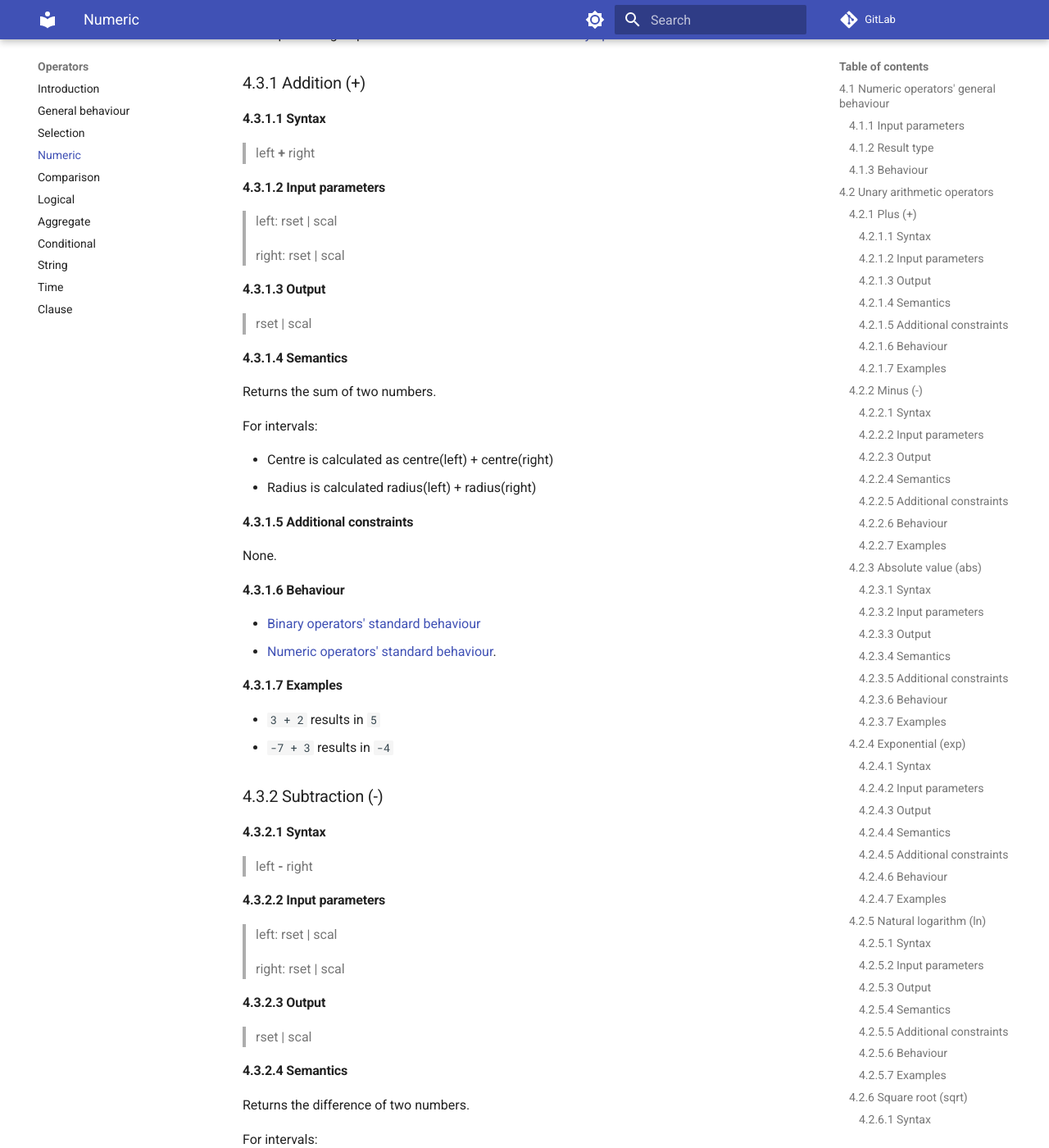
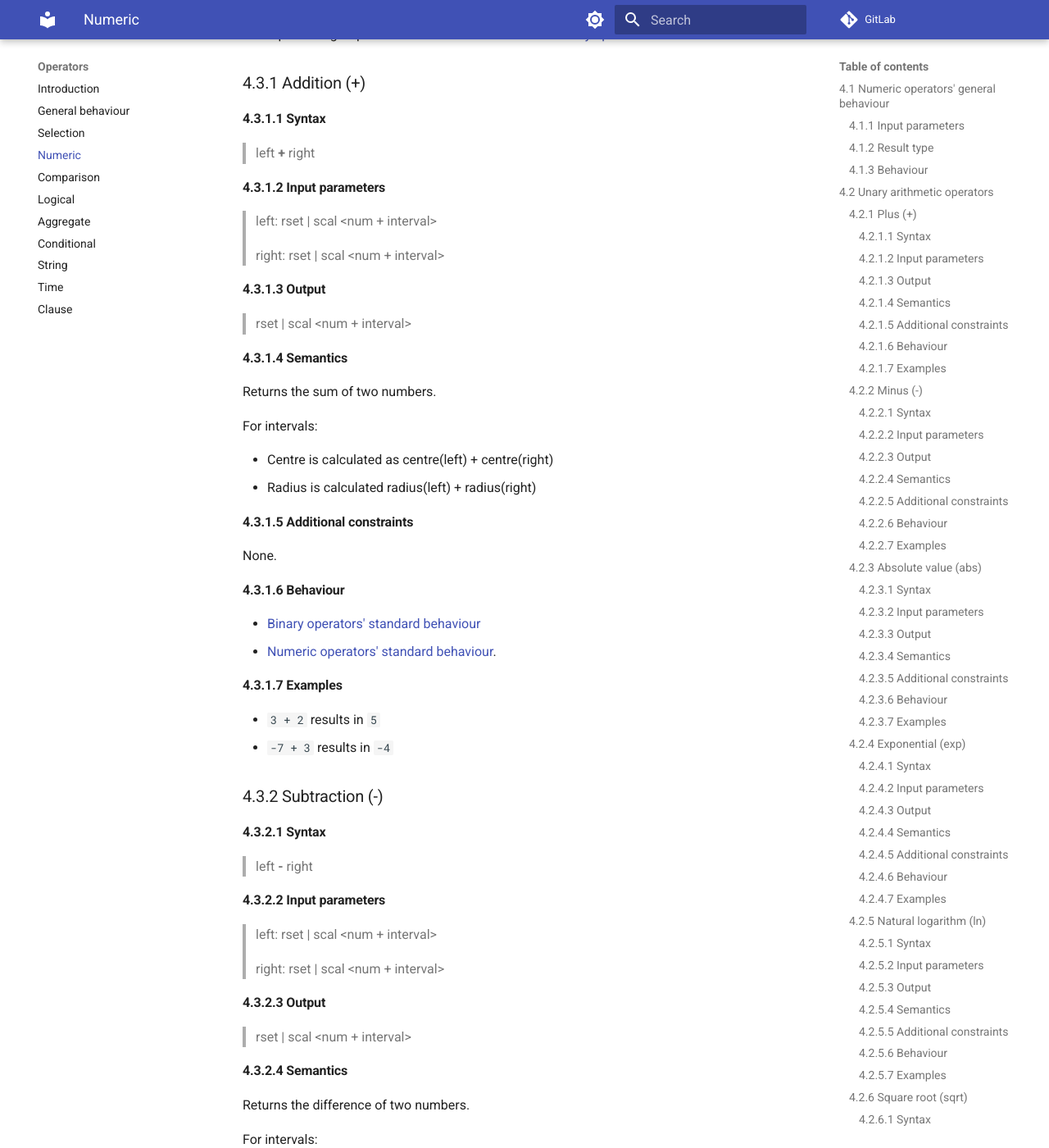
Before and after one commit to antonio-olleros/dpm-docs, an MkDocs documentation site: the page built from docs/operators/04-numeric-operators.md, in a window 1280 px wide and 1400 px high, scrolled down 6195 px. Shown: the whole window at 82% size. Built offline with MkDocs 1.6.1 and Material for MkDocs 9.7.7, drawn with Linux system fonts in a browser that asks for light colours; comment, search, counter and statistics services are not loaded; some of the changed text lies outside the part shown.

Commit message:
Reviewed scaping

```diff
--- a/docs/operators/04-numeric-operators.md
+++ b/docs/operators/04-numeric-operators.md
@@ -31,11 +31,11 @@
 
 #### 4.2.1.2 Input parameters
 
-> Op: rset | scal <num + interval>
+> Op: rset | scal <num + interval\>
 
 #### 4.2.1.3 Output
 
-> rset | scal \<num\>
+> rset | scal <num\>
 
 #### 4.2.1.4 Semantics
 Returns the operand unchanged.
@@ -62,11 +62,11 @@
 
 #### 4.2.2.2 Input parameters
 
-> Op: rset | scal <num + interval>
+> Op: rset | scal <num + interval\>
 
 #### 4.2.2.3 Output
 
-> rset | scal \<num\>
+> rset | scal <num\>
 
 #### 4.2.2.4 Semantics
 Inverts the sign of the operand.
@@ -94,11 +94,11 @@
 
 #### 4.2.3.2 Input parameters
 
-> Op: rset | scal <num + interval>
+> Op: rset | scal <num + interval\>
 
 #### 4.2.3.3 Output
 
-> rset | scal \<num\>
+> rset | scal <num\>
 
 #### 4.2.3.4 Semantics
 Calculates the absolute value of a number.
@@ -126,7 +126,7 @@
 
 #### 4.2.4.2 Input parameters
 
-> Op: rset | scal \<num\>
+> Op: rset | scal <num\>
 
 #### 4.2.4.3 Output
 
@@ -157,11 +157,11 @@
 
 #### 4.2.5.2 Input parameters
 
-> Op: rset | scal \<num\>
+> Op: rset | scal <num\>
 
 #### 4.2.5.3 Output
 
-> rset | scal \<num\>
+> rset | scal <num\>
 
 #### 4.2.5.4 Semantics
 Calculates the natural logarithm of a number.
@@ -189,11 +189,11 @@
 
 #### 4.2.6.2 Input parameters
 
-> Op: rset | scal \<num\>
+> Op: rset | scal <num\>
 
 #### 4.2.6.3 Output
 
-> rset | scal \<num\>
+> rset | scal <num\>
 
 #### 4.2.6.4 Semantics
 Calculates the square root of a number.
@@ -221,13 +221,13 @@
 
 #### 4.2.7.2 Input parameters
 
-> op: rset | scal \<num\>
+> op: rset | scal <num\>
 
-> base: scal \<num\>
+> base: scal <num\>
 
 #### 4.2.7.3 Output
 
-> rset | scal \<num\>
+> rset | scal <num\>
 
 #### 4.2.7.4 Semantics
 Calculates the logarithm of base op.
@@ -260,13 +260,13 @@
 
 #### 4.3.1.2 Input parameters
 
-> left: rset | scal <num + interval>
+> left: rset | scal <num + interval\>
 
-> right: rset | scal <num + interval>
+> right: rset | scal <num + interval\>
 
 #### 4.3.1.3 Output
 
-> rset | scal <num + interval>
+> rset | scal <num + interval\>
 
 #### 4.3.1.4 Semantics
 Returns the sum of two numbers.
@@ -298,13 +298,13 @@
 
 #### 4.3.2.2 Input parameters
 
-> left: rset | scal <num + interval>
+> left: rset | scal <num + interval\>
 
-> right: rset | scal <num + interval>
+> right: rset | scal <num + interval\>
 
 #### 4.3.2.3 Output
 
-> rset | scal <num + interval>
+> rset | scal <num + interval\>
 
 #### 4.3.2.4 Semantics
 Returns the difference of two numbers.
@@ -336,13 +336,13 @@
 
 #### 4.3.3.2 Input parameters
 
-> left: rset | scal <num + interval>
+> left: rset | scal <num + interval\>
 
-> right: rset | scal <num + interval>
+> right: rset | scal <num + interval\>
 
 #### 4.3.3.3 Output
 
-> rset | scal <num + interval>
+> rset | scal <num + interval\>
 
 #### 4.3.3.4 Semantics
 Returns the product of two numbers.
@@ -374,13 +374,13 @@
 
 #### 4.3.4.2 Input parameters
 
-> num: rset | scal \<num\>
+> num: rset | scal <num\>
 
-> den: rset | scal \<num\>
+> den: rset | scal <num\>
 
 #### 4.3.4.3 Output
 
-> rset | scal \<num\>
+> rset | scal <num\>
 
 #### 4.3.4.4 Semantics
 Divides two numbers.
@@ -411,13 +411,13 @@
 
 #### 4.3.5.2 Input parameters
 
-> op1: rset | scal <num + interval>
+> op1: rset | scal <num + interval\>
 
-> op2: rset | scal <num + interval>
+> op2: rset | scal <num + interval\>
 
 #### 4.3.5.3 Output
 
-> rset | scal <num + interval>
+> rset | scal <num + interval\>
 
 #### 4.3.5.4 Semantics
 Calculates the maximum value from a set of operands.
@@ -446,13 +446,13 @@
 
 #### 4.3.6.2 Input parameters
 
-> op1: rset | scal <num + interval>
+> op1: rset | scal <num + interval\>
 
-> op2: rset | scal <num + interval>
+> op2: rset | scal <num + interval\>
 
 #### 4.3.6.3 Output
 
-> rset | scal <num + interval>
+> rset | scal <num + interval\>
 
 #### 4.3.6.4 Semantics
 Calculates the minimum value from a set of operands.
@@ -483,13 +483,13 @@
 
 #### 4.3.7.2 Input parameters
 
->  num: rset | scal \<num\>
+> num: rset | scal <num\>
 
->  den: rset | scal \<num\>
+> den: rset | scal <num\>
 
 #### 4.3.7.3 Output
 
->rset | scal \<num\>
+> rset | scal <num\>
 
 #### 4.3.7.4 Semantics
 Raises the power to the exponent.
```
